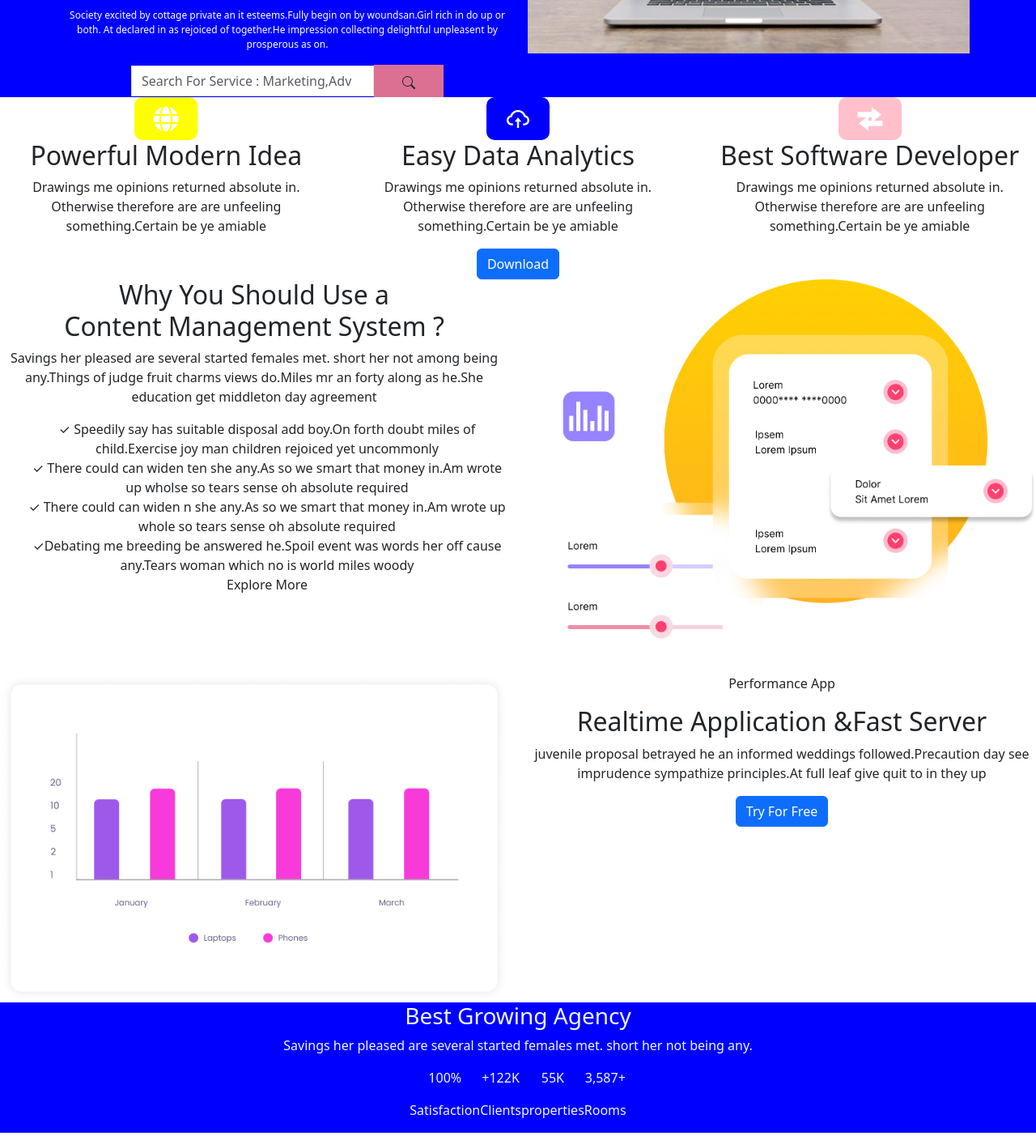
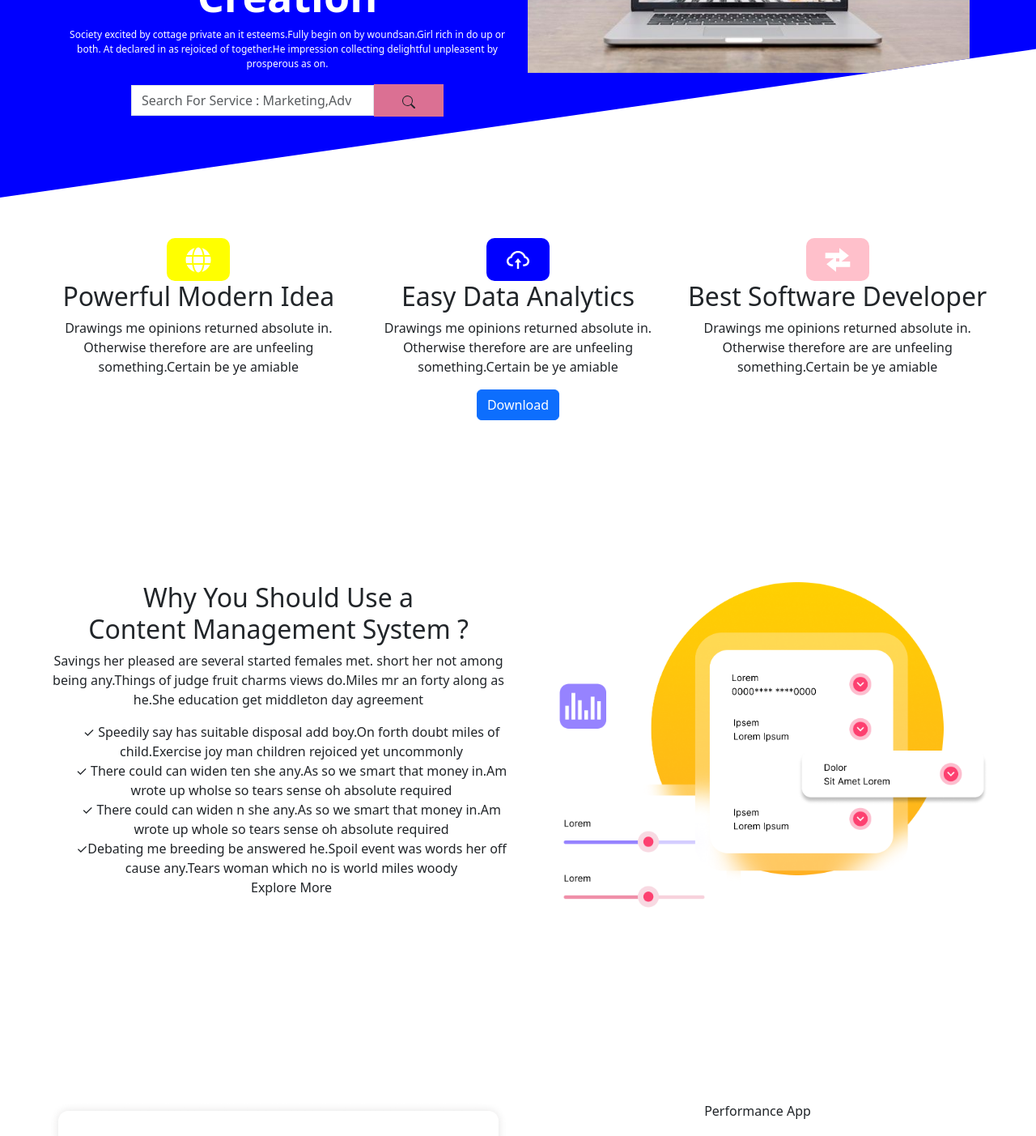
Before and after one commit to TanvirKaurBedi/CodeCraft, a React (Create React App) app: page / in a window 1280 px wide. Shown: the part 280-1683 px from the top of the page at 81% size. Built offline with nearby package versions, Linux system fonts and the light colour scheme.

Commit message:
added padding in all the components for spacing or gap between them

```diff
--- a/src/components/BenefitsDescription.js
+++ b/src/components/BenefitsDescription.js
@@ -9,7 +9,7 @@ import { AiOutlineCloudUpload } from 'react-icons/ai';
 const BenefitsDescription = () => {
     return (
         <>
-            <div>
+            <div className="outermost">
                 <Row>
                     <Col md={4} className="column">
                         <div className="globe_icon center">
--- a/src/components/CMS.js
+++ b/src/components/CMS.js
@@ -7,7 +7,7 @@ import "../css/Cms.css"
 const CMS = () => {
     return (
         <>
-            <div>
+            <div className="cms_outermost">
                 <Row>
                     <Col md={6}>
                         <h2>Why You Should
--- a/src/components/RealTimeShowCase.js
+++ b/src/components/RealTimeShowCase.js
@@ -5,7 +5,7 @@ import Graph from "../assets/Graph.png"
 const RealTimeShowCase = () => {
     return (
         <>
-            <div>
+            <div className="real_time_outermost_div">
                 <Row>
                     <Col md={6}>
                     <Image className='Graph' src={Graph} fluid/>
--- a/src/components/Testimonals.js
+++ b/src/components/Testimonals.js
@@ -1,12 +1,12 @@
 import React from "react"
-import TestimonalStyle from "../css/TestimonalStyle.css"
+import  "../css/TestimonalStyle.css"
 import { Card, Image } from 'react-bootstrap';
 import girlAvatar from "../assets/girlAvatar.jpg"
 import { BsStarFill, BsDot } from 'react-icons/bs';
 const Testimonals = () => {
     return (
         <>
-            <div className="column">
+            <div className="column parent_div">
                 <p>Feedback</p>
                 <h1>What Customers Think About Us?</h1>
                 <Card style={{ width: '53rem' }} className="center">
--- a/src/components/Timeline.js
+++ b/src/components/Timeline.js
@@ -7,6 +7,7 @@ import 'react-vertical-timeline-component/style.min.css';
 const TimeLine = () => {
     return (
         <>
+            <div className="timeline_outermost-div">
                 <p>Timeline</p>
                 <h1>Company Timeline</h1>
                 <VerticalTimeline lineColor="grey">
@@ -66,6 +67,7 @@ const TimeLine = () => {
                         </p>
                     </VerticalTimelineElement>
                 </VerticalTimeline>
+            </div>
         </>
     )
 }
--- a/src/css/BenefitsDescription.css
+++ b/src/css/BenefitsDescription.css
@@ -1,29 +1,40 @@
-.globe_icon{
+.outermost{
+    padding-top: 50px;
+    padding-bottom: 150px;
+    padding-right: 60px;
+    padding-left: 60px;
+}
+
+.globe_icon {
     background-color: yellow;
     width: 78px !important;
-    height:53px !important;
+    height: 53px !important;
     border-radius: 10px;
 }
+
 .center {
     display: flex;
     justify-content: center;
     align-items: center;
 }
-.column{
+
+.column {
     display: flex;
     flex-direction: column;
     justify-content: center;
     align-items: center;
 }
-.swap_icon{
-    background-color:pink;
+
+.swap_icon {
+    background-color: pink;
     width: 78px !important;
-    height:53px !important;
+    height: 53px !important;
     border-radius: 10px;
 }
-.cloud_icon{
-    background-color:blue;
+
+.cloud_icon {
+    background-color: blue;
     width: 78px !important;
-    height:53px !important;
+    height: 53px !important;
     border-radius: 10px
 }
--- a/src/css/Cms.css
+++ b/src/css/Cms.css
@@ -1,3 +1,9 @@
 .img {
     max-width: inherit !important
 }
+.cms_outermost{
+    padding-top: 50px;
+    padding-bottom: 150px;
+    padding-right: 60px;
+    padding-left: 60px;
+}
--- a/src/css/Header.css
+++ b/src/css/Header.css
@@ -1,10 +1,10 @@
 .header_outermost_div {
     background-color: blue;
+    padding-top: 24px;
+    padding-bottom: 100px;
+    clip-path: polygon(0 -2%, 100% 0, 100% 65%, 0 100%);
 }
 
-/* .laptopImg{
-    mix-blend-mode:color-dodge
-} */
 .search-icon {
     background-color: palevioletred;
     padding: 8px 35px 8px 35px;
@@ -28,24 +28,26 @@
 .main_heading {
     font-size: 20px;
     font-weight: 600;
-    color:white;
+    color: white;
 }
-.main_heading p{
+
+.main_heading p {
     margin-bottom: 0px !important;
 }
+
 .header_text {
     font-size: 52px;
     font-weight: 800;
-    color:white;
+    color: white;
 }
 
-.header_text p{
+.header_text p {
     margin-bottom: 0px !important;
-    color:white;
+    color: white;
 }
 
 .header_subtext {
     font-size: 12px;
     font-weight: 300;
-    color:white;
+    color: white;
 }
--- a/src/css/RealTimeCom.css
+++ b/src/css/RealTimeCom.css
@@ -0,0 +1,6 @@
+.real_time_outermost_div{
+    padding-top: 50px;
+    padding-bottom: 80px;
+    padding-right: 60px;
+    padding-left: 60px;
+}
--- a/src/css/Status.css
+++ b/src/css/Status.css
@@ -1,4 +1,8 @@
 .outermost_div {
     background-color: blue;
-    color:aliceblue
+    color:aliceblue;
+    padding-top: 50px;
+    padding-bottom: 150px;
+    padding-right: 60px;
+    padding-left: 60px;
 }
--- a/src/css/TestimonalStyle.css
+++ b/src/css/TestimonalStyle.css
@@ -0,0 +1,5 @@
+.parent_div{
+    padding-bottom: 100px;
+    padding-right: 60px;
+    padding-left: 60px;
+}
--- a/src/css/TimelineStyle.css
+++ b/src/css/TimelineStyle.css
@@ -1,4 +1,11 @@
 .vertical-timeline--two-columns .vertical-timeline-element-content .vertical-timeline-element-date {
     color: black !important;
-    width:29% !important
+    width: 29% !important
 }
+
+.timeline_outermost-div {
+    padding-top: 50px;
+    padding-bottom: 150px;
+    padding-right: 60px;
+    padding-left: 60px;
+}
```
Lines whose indentation alone changed are shown as unchanged.
